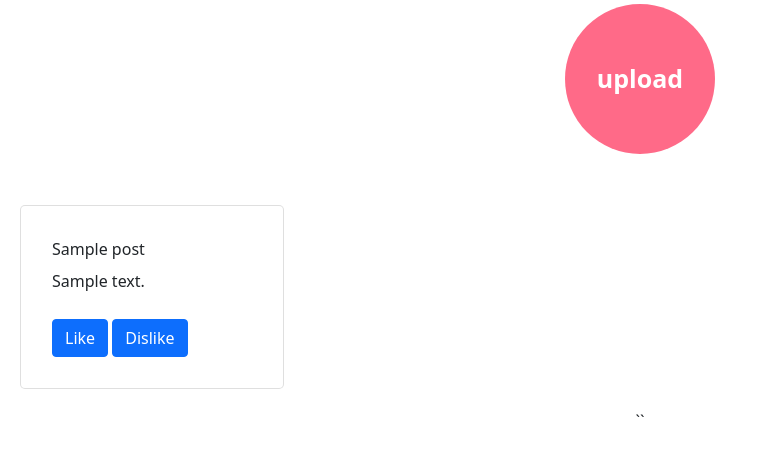
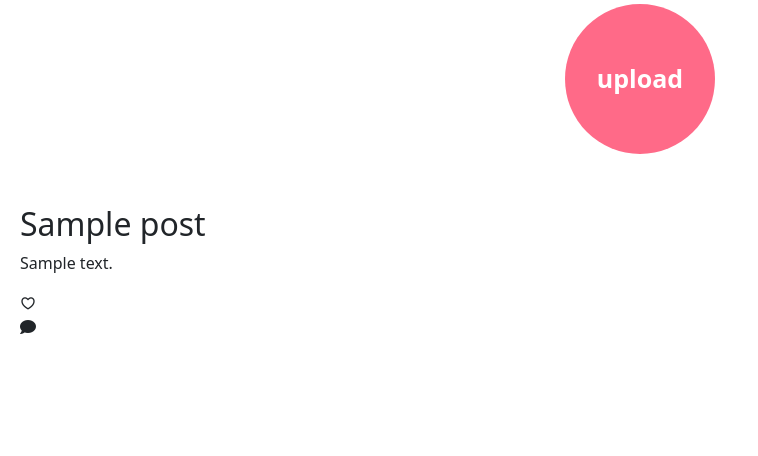
Before and after one commit to Pirogramming-22/Park-hyerin, a Django app: page / in a window 1280 px wide. Shown: the part 151-607 px from the top of the page, without its empty margins (0-758 px from the left). Run offline with Django 5.2, Linux system fonts and the light colour scheme; tables that the repository leaves empty hold one stand-in row (values such as "Sample post"); some libraries are stand-ins or nearby versions.

Commit message:
좋아요 누르기, 댓글 작성 및 삭제 기능 구현 완료

```diff
--- a/piro22_Ajax_Pirostagram/main/models.py
+++ b/piro22_Ajax_Pirostagram/main/models.py
@@ -1,19 +1,21 @@
 from django.db import models
+from datetime import datetime
 
 class Post(models.Model):
     title = models.CharField(max_length=200)
     content = models.TextField()
-    created_at = models.DateTimeField(auto_now_add=True)
+    created_at = models.DateTimeField(default=datetime.now)
 
     def __str__(self):
         return self.title
 
 class Like(models.Model):
-    post = models.ForeignKey(Post, related_name='likes', on_delete=models.CASCADE)
-    user = models.ForeignKey('auth.User', on_delete=models.CASCADE)
+    post = models.ForeignKey(Post, on_delete=models.CASCADE)
 
 class Comment(models.Model):
-    post = models.ForeignKey(Post, related_name='comments', on_delete=models.CASCADE)
-    user = models.ForeignKey('auth.User', on_delete=models.CASCADE)
+    post = models.ForeignKey(Post, on_delete=models.CASCADE)
     content = models.TextField()
     created_at = models.DateTimeField(auto_now_add=True)
+
+    def __str__(self):
+        return f"Comment on {self.post.title}"
--- a/piro22_Ajax_Pirostagram/main/templates/main/post_list.html
+++ b/piro22_Ajax_Pirostagram/main/templates/main/post_list.html
@@ -4,14 +4,107 @@
 {% block content %}
     <div class="main__container">
         {% for post in posts %}
-            <div class="card post__container post-id-{{ post.id }}">
-                <div class="card-body">
-                    <div class="card-title">{{ post.title }}</div>
-                    <div class="card-text">{{ post.content}}</div>
-                    <div class="btn btn-primary post__like" onclick="onClickLike({{post.id}}, 'like')">Like {{ post.like }}</div>
-                    <div class="btn btn-primary post__dislike" onclick="onClickLike({{post.id}}, 'dislike')">Dislike {{ post.dislike }}</div>
+        <div class="post">
+            <h2>{{ post.title }}</h2>
+            <p>{{ post.content }}</p>
+
+            <!-- 좋아요 버튼 -->
+            <span class="like" data-post-id="{{ post.id }}">
+                <i class="ri-heart-3-line {% if post.like_set.exists %}ri-heart-3-fill{% else %}ri-heart-3-line{% endif %}"></i>
+            </span>
+
+            <!-- 댓글 버튼 -->
+            <span class="comment-toggle" data-post-id="{{ post.id }}">
+                <i class="fa fa-comment"></i>
+            </span>
+
+            <div class="comments-section" id="comments-section-{{ post.id }}" style="display:none;">
+                <div class="comments-list">
+                    {% for comment in post.comment_set.all %}
+                        <div class="comment" data-comment-id="{{ comment.id }}">
+                            <p>{{ comment.content }}</p>
+                            <span class="delete-comment">삭제</span>
+                        </div>
+                    {% endfor %}
                 </div>
+                <textarea id="comment-input-{{ post.id }}" placeholder="댓글을 달아주세요..."></textarea>
+                <button class="add-comment" data-post-id="{{ post.id }}">댓글 작성</button>
             </div>
+        </div>
         {% endfor %}
-    </div>  ``
+    </div>
 {% endblock %}
+
+
+{% block extra %}
+<script>
+    $(document).ready(function () {
+        // 좋아요 버튼 클릭 시
+        $('.like').click(function () {
+            var postId = $(this).data('post-id');
+            var icon = $(this).find('i');
+
+            $.ajax({
+                url: '/toggle_like/' + postId + '/',
+                method: 'GET',
+                success: function (response) {
+                    if (response.liked) {
+                        icon.removeClass('ri-heart-3-line').addClass('ri-heart-3-fill');
+                    } else {
+                        icon.removeClass('ri-heart-3-fill').addClass('ri-heart-3-line');
+                    }
+                }
+            });
+        });
+
+        // 댓글 버튼 클릭 시 댓글 창 열기
+        $('.comment-toggle').click(function () {
+            var postId = $(this).data('post-id');
+            $('#comments-section-' + postId).toggle();
+        });
+
+        // 댓글 추가
+        $('.add-comment').click(function () {
+            var postId = $(this).data('post-id');
+            var content = $('#comment-input-' + postId).val();
+
+            $.ajax({
+                url: '/comment-create/' + postId + '/',
+                method: 'POST',
+                data: {
+                    'content': content,
+                    'csrfmiddlewaretoken': $('input[name="csrfmiddlewaretoken"]').val(),
+                },
+                success: function (response) {
+                    var newComment = '<div class="comment" data-comment-id="' + response.comment.id + '">';
+                    newComment += '<p>' + response.comment.content + '</p>';
+                    newComment += '<span class="delete-comment">삭제</span>';
+                    newComment += '</div>';
+
+                    $('#comments-section-' + postId + ' .comments-list').append(newComment);
+                    $('#comment-input-' + postId).val('');
+                }
+            });
+        });
+
+        // 댓글 삭제
+        $(document).on('click', '.delete-comment', function () {
+            var commentId = $(this).closest('.comment').data('comment-id');
+
+            if (commentId) {  // commentId가 존재하는 경우에만 요청을 보냄
+                var self = $(this);
+                $.ajax({
+                    url: '/comment-delete/' + commentId + '/',
+                    method: 'GET',
+                    success: function (response) {
+                        // 댓글 삭제 후 해당 댓글을 제거
+                        self.closest('.comment').remove();
+                    }
+                });
+            } else {
+                console.error('댓글 ID가 존재하지 않습니다.');
+            }
+        });
+    });
+</script>
+{% endblock %}
--- a/piro22_Ajax_Pirostagram/main/urls.py
+++ b/piro22_Ajax_Pirostagram/main/urls.py
@@ -6,6 +6,7 @@ app_name = 'main'
 urlpatterns = [
     path('', views.post_list, name='post_list'),
     path('post_new/', views.post_new, name='post_new'),
-    path('like-toggle/<int:post_id>/', views.like_toggle, name='like_toggle'),
-    path('comment-create/<int:post_id>/', views.comment_create, name='comment_create'),
+    path('toggle_like/<int:post_id>/', views.toggle_like, name='toggle_like'),
+    path('comment-create/<int:post_id>/', views.add_comment, name='add_comment'),
+    path('comment-delete/<int:comment_id>/', views.delete_comment, name='delete_comment'),
 ]
--- a/piro22_Ajax_Pirostagram/main/views.py
+++ b/piro22_Ajax_Pirostagram/main/views.py
@@ -1,9 +1,10 @@
-from django.shortcuts import render, redirect
+from django.shortcuts import render, redirect, get_object_or_404
 from .models import Post, Like, Comment
 from .forms import PostForm
+from django.http import JsonResponse
+from django.views.decorators.csrf import csrf_exempt
 
 # Create your views here.
-
 def post_list(request):
     posts = Post.objects.all()
     ctx = {
@@ -29,15 +30,33 @@ def post_new(request):
         }
         return render(request, 'main/post_new.html', ctx)
 
-def like_toggle(request, post_id):
-    post = Post.objects.get(id=post_id)
-    like, created = Like.objects.get_or_create(post=post, user=request.user)
+# 좋아요 상태 토글
+def toggle_like(request, post_id):
+    post = get_object_or_404(Post, id=post_id)
+
+    # 이미 좋아요가 눌렸으면 좋아요 취소
+    like, created = Like.objects.get_or_create(post=post)
     if not created:
-        like.delete()  # 이미 좋아요가 달렸으면 삭제
-    return JsonResponse({'liked': created, 'like_count': post.likes.count()})
+        like.delete()
+        liked = False
+    else:
+        liked = True
 
-def comment_create(request, post_id):
-    post = Post.objects.get(id=post_id)
-    content = request.POST.get('content')
-    Comment.objects.create(post=post, user=request.user, content=content)
-    return JsonResponse({'comment_count': post.comments.count()})
+    return JsonResponse({'liked': liked})
+
+# 댓글 추가
+@csrf_exempt
+def add_comment(request, post_id):
+    if request.method == 'POST':
+        content = request.POST.get('content')
+        post = get_object_or_404(Post, id=post_id)
+
+        comment = Comment.objects.create(post=post, content=content)
+
+        return JsonResponse({'comment': comment.content, 'created_at': comment.created_at})
+
+# 댓글 삭제
+def delete_comment(request, comment_id):
+    comment = get_object_or_404(Comment, id=comment_id)
+    comment.delete()
+    return JsonResponse({'message': 'Comment deleted successfully'})
--- a/piro22_Ajax_Pirostagram/pirostagram/static/pirostagram.css
+++ b/piro22_Ajax_Pirostagram/pirostagram/static/pirostagram.css
@@ -41,18 +41,6 @@ header {
     font-size: 25px;
     margin: 15px;
   }
-  p{
-    color: red;
-  }
-  .post__container .card-title {
-    width: 200px;
-  }
-
-  .post__container .card-text {
-    width: 200px;
-    height: 50px;
-    overflow-y: auto;
-  }
 
   .main__container {
     flex-wrap: wrap;
@@ -64,11 +52,12 @@ header {
     flex-direction: row;
   }
 
-  .post__container {
+  .post {
     display: flex;
     flex-direction: column;
     margin: 20px;
     border-radius: 5px;
+    border-color: #FF6A88;
   }
    .card-body{
     margin: 15px;
--- a/piro22_Ajax_Pirostagram/pirostagram/templates/pirostagram.html
+++ b/piro22_Ajax_Pirostagram/pirostagram/templates/pirostagram.html
@@ -6,6 +6,9 @@
     <meta charset="UTF-8">
     <meta http-equiv="X-UA-Compatible" content="IE=edge">
     <meta name="viewport" content="width=device-width, initial-scale=1.0">
+    <link rel="stylesheet" href="https://cdnjs.cloudflare.com/ajax/libs/font-awesome/6.0.0-beta3/css/all.min.css">
+    <script src="https://code.jquery.com/jquery-3.6.0.min.js"></script>
+    <link href="https://cdn.jsdelivr.net/npm/remixicon@4.5.0/fonts/remixicon.css" rel="stylesheet">
     <title>PIROSTAGRAM</title>
 
     {% block extra_head %}
```
Also changed, not shown: piro22_Ajax_Pirostagram/main/migrations/0006_remove_post_comment_remove_post_like_post_created_at_and_more.py (added), piro22_Ajax_Pirostagram/main/migrations/0007_remove_comment_user_remove_like_user_and_more.py (added).
